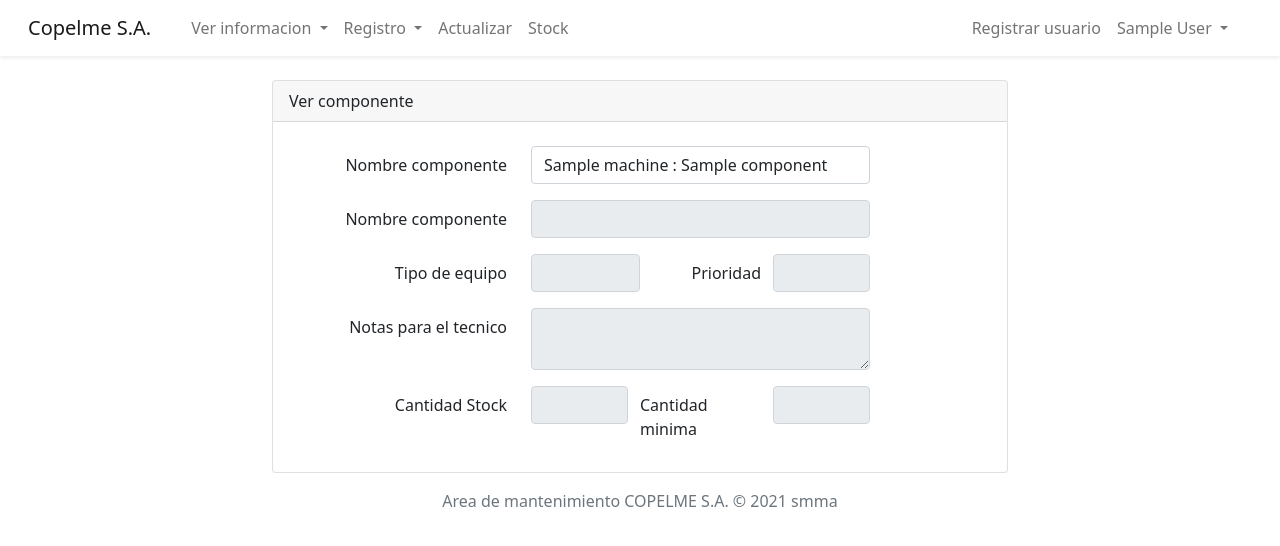
After one commit to yami270/proyectoFlask2021, a Flask app: page /verComponente in a window 1280 px wide. The commit adds this page. Shown: the top 546 px of the page. Run offline with Flask 2, Linux system fonts and the light colour scheme; a user stored in the database is signed in; tables that the repository leaves empty hold one stand-in row (values such as "Sample post").

Commit message:
Agregando ver Maquina y ver Componente

```diff
--- a/appPackage/controllers/ComponentController.py
+++ b/appPackage/controllers/ComponentController.py
@@ -28,3 +28,8 @@ class ComponentController():
 			return redirect(url_for('homeRoute'))
 		else:
 			return render_template('registerComponent.html', formLogout=formLogout, form=form)
+
+	def viewComponentRoute(self, request):
+		formLogout = loginForm()
+		data = db.session.query(component).order_by(component.codeMachine.asc())
+		return render_template('viewComponent.html', formLogout=formLogout, data=data)
--- a/appPackage/routes.py
+++ b/appPackage/routes.py
@@ -27,7 +27,6 @@ def homeRoute():
 def registerRoute():
 	return myRegisterController.registerRoute(request)
 
-
 @app.route('/registroMaquina', methods=["GET", "POST"])
 @login_required
 def registerMachineRoute():
@@ -48,6 +47,16 @@ def updateRoute():
 def stockRoute():
 	return 'registrar stock'
 
+@app.route('/verMaquina', methods=["GET"])
+@login_required
+def viewMachineRoute():
+	return myMachineController.viewMachineRoute(request)
+
+@app.route('/verComponente', methods=["GET"])
+@login_required
+def viewComponentRoute():
+	return myComponentController.viewComponentRoute(request)
+
 from appPackage.controllers.LoginController import LoginController
 myLoginController = LoginController()
 
--- a/appPackage/templates/layout.html
+++ b/appPackage/templates/layout.html
@@ -24,8 +24,8 @@
           <a id="navbarDropdownLeft" class="nav-link dropdown-toggle" href="#" role="button" data-bs-toggle="dropdown" aria-expanded="false"> Ver informacion </a>
 
           <ul class="dropdown-menu" aria-labelledby="navbarDropdownLeft">
-            <li><a class="dropdown-item" href="#">Ver maquina</a></li>
-            <li><a class="dropdown-item" href="#">Ver componente</a></li>
+            <li><a class="dropdown-item" href="{{url_for('viewMachineRoute')}}">Ver maquina</a></li>
+            <li><a class="dropdown-item" href="{{url_for('viewComponentRoute')}}">Ver componente</a></li>
           </ul>
         </li>
 
--- /dev/null
+++ b/appPackage/templates/viewComponent.html
@@ -0,0 +1,62 @@
+{% extends "layout.html" %}
+
+{% block content %}
+<div class="container">
+<div class="row justify-content-center">
+<div class="col-md-8">
+<div class="card" id="ver-componente">
+<div class="card-header"> Ver componente </div>
+  <div class="card-body">
+    <div class="form-group row py-2">
+      <label for="codeComponent" class="col-md-4 col-form-label text-md-end"> Nombre componente </label>
+      <div class="col-md-6">
+        <select id="codeComponent" class="form-control" name="codeComponent">
+        {% for value in data %}
+          <option value="{{value.id}}"> {{value.machine.nameMachine+" : "+value.nameComponent}} </option>
+        {% endfor %}
+        </select>
+      </div>
+    </div>
+
+    <div class="form-group row py-2">
+      <label for="nameComponent" class="col-md-4 col-form-label text-md-end"> Nombre componente </label>
+      <div class="col-md-6">
+        <input id="nameComponent" type="text" class="form-control" name="nameComponent" readonly>
+      </div>
+    </div>
+
+    <div class="form-group row py-2">
+      <label for="typeComponent" class="col-md-4 col-form-label text-md-end"> Tipo de equipo </label>
+      <div class="col-md-2 pe-0">
+        <input id="typeComponent" type="text" class="form-control" name="typeComponent" readonly>
+      </div>
+      <label for="priority" class="col-md-2 col-form-label text-md-end px-0"> Prioridad </label>
+      <div class="col-md-2">
+        <input id="priority" type="text" class="form-control" name="priority" readonly>
+      </div>
+    </div>
+
+    <div class="form-group row py-2">
+      <label for="notes" class="col-md-4 col-form-label text-md-end"> Notas para el tecnico</label>
+      <div class="col-md-6">
+        <textarea id="notes" class="form-control" readonly>
+        </textarea>
+      </div>
+    </div>
+
+    <div class="form-group row py-2">
+      <label for="currentStock" class="col-md-4 col-form-label text-md-end"> Cantidad Stock </label>
+      <div class="col-md-2">
+        <input id="currentStock" type="number" class="form-control" readonly>
+      </div>
+      <label for="minimumStock" class="col-md-2 col-form-label text-md-left px-0"> Cantidad minima </label>
+      <div class="col-md-2">
+        <input id="minimumStock" type="number" class="form-control" readonly>
+      </div>
+    </div>
+  </div>
+</div>
+</div>
+</div>
+</div>
+{% endblock %}
```
Also changed, not shown: appPackage/controllers/MachineController.py (+23 -1 lines), appPackage/templates/viewMachine.html (added, +33 -0 lines).
